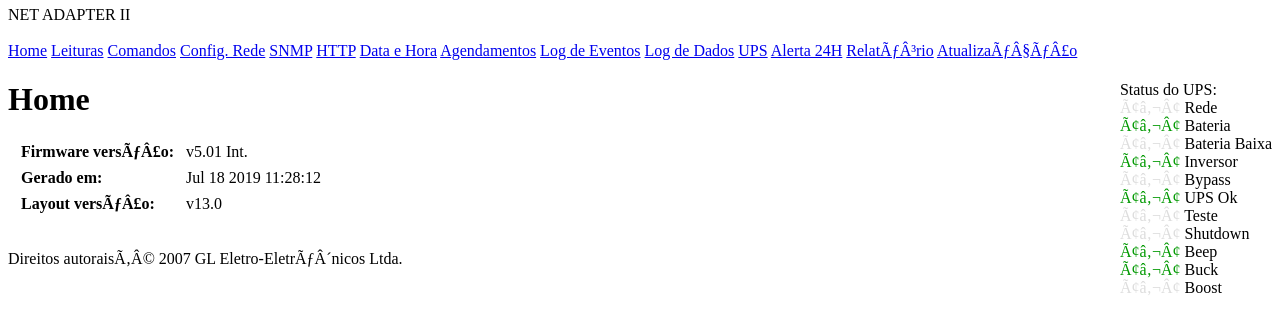
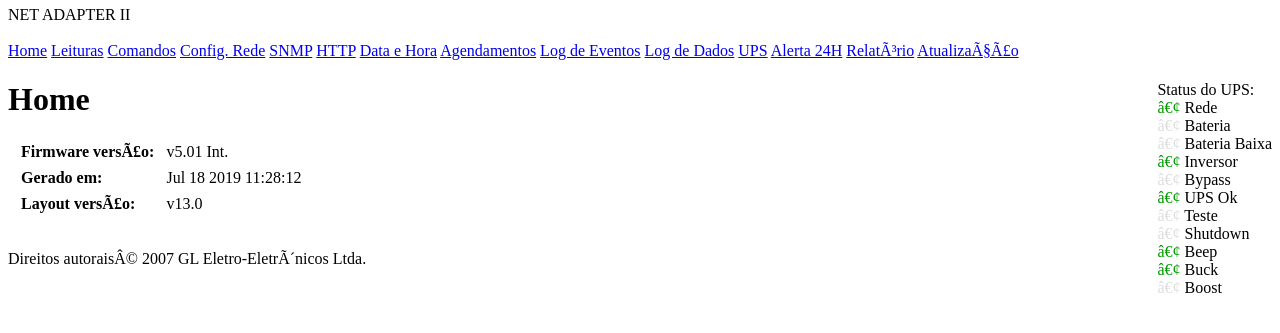
Before and after one commit to chocolover80/sms-nobreak-home-outage-notification, a website: page resources/smsInformationsExample.html in a window 1280 px wide. Shown: the part 27-360 px from the top of the page. Drawn offline with Linux system fonts and the light colour scheme.

Commit message:
chore: Fixing encoding issues on the html mock server file

```diff
--- a/resources/smsInformationsExample.html
+++ b/resources/smsInformationsExample.html
@@ -1,24 +1,17 @@
 <!DOCTYPE html PUBLIC "-//W3C//DTD XHTML 1.0 STRICT//EN" "DTD/xhtml1-strict.dtd">
 <!-- saved from url=(0021)http://192.168.15.10/ -->
-<html>
+<html><head><meta http-equiv="Content-Type" content="text/html; charset=windows-1252">
+<title>Agente HTTP - SMS</title>
 
-<head>
-  <meta http-equiv="Content-Type" content="text/html; charset=windows-1252">
-  <title>Agente HTTP - SMS</title>
 </head>
 
 <body onload="allowAJAX=true;" onunload="allowAJAX=false;">
-  <div id="shadow-one">
-    <div id="shadow-two">
-      <div id="shadow-three">
-        <div id="shadow-four">
+<div id="shadow-one"><div id="shadow-two"><div id="shadow-three"><div id="shadow-four">
 <div id="page">
 
 <div style="padding:0 0 5px 5px"><img src="./Agente HTTP - SMS_files/SMSp.gif"></div>
 
-            <div id="title">
-              <div class="right">NET ADAPTER II</div>&nbsp;
-            </div>
+<div id="title"><div class="right">NET ADAPTER II</div>&nbsp;</div>
 
 <div id="menu">
 <a href="http://192.168.15.10/index.htm" onclick="allowAJAX=false;">Home</a>
@@ -33,40 +26,40 @@
 <a href="http://192.168.15.10/protect/dados.htm" onclick="allowAJAX=false;">Log de Dados</a>
 <a href="http://192.168.15.10/protect/nobreak.htm" onclick="allowAJAX=false;">UPS</a>
 <a href="http://192.168.15.10/protect/alerta24.htm" onclick="allowAJAX=false;">Alerta 24H</a>
-              <a href="http://192.168.15.10/protect/relatorio.htm" onclick="allowAJAX=false;">RelatÃ³rio</a>
-              <a href="http://192.168.15.10/protect/atualiza.htm" onclick="allowAJAX=false;">AtualizaÃ§Ã£o</a>
+<a href="http://192.168.15.10/protect/relatorio.htm" onclick="allowAJAX=false;">Relatório</a>
+<a href="http://192.168.15.10/protect/atualiza.htm" onclick="allowAJAX=false;">Atualização</a>
 </div>
 
 <div id="content">
 
 <div style="float:right">
     <div id="status">
-                  <div id="loading" style="display:none">Erro:<br>ConexÃ£o com a placa agente foi perdida.</div>
+	<div id="loading" style="display:none">Erro:<br>Conexão com a placa agente foi perdida.</div>
 
 	<div id="display" style="display: block;">
-                    <span
-                      style="float:right;font-size:9px;font-weight:normal;padding-top:8px;text-indent:0px;display:none">
-                      <span style="color:#090">â€¢</span> online(hab.)<br>
-                      <span style="color:#ddd">â€¢</span> online(des.)<br>
-                      <span style="color:#900">â€¢</span> off-line<br>
+		<span style="float:right;font-size:9px;font-weight:normal;padding-top:8px;text-indent:0px;display:none">
+		<span style="color:#090">•</span> online(hab.)<br>
+		<span style="color:#ddd">•</span> online(des.)<br>
+		<span style="color:#900">•</span> off-line<br>
 		</span>
 
 		Status do UPS:<br>
 		<span class="infs">
-                      <span id="inf10" style="color: rgb(221, 221, 221);">â€¢</span> Rede<br>
-                      <span id="inf9" style="color: rgb(0, 153, 0);">â€¢</span> Bateria<br>
-                      <span id="inf8" style="color: rgb(221, 221, 221);">â€¢</span> Bateria Baixa<br>
-                      <span id="inf7" style="color: rgb(0, 153, 0);">â€¢</span> Inversor<br>
-                      <span id="inf6" style="color: rgb(221, 221, 221);">â€¢</span> Bypass<br>
-                      <span id="inf3" style="color: rgb(0, 153, 0);">â€¢</span> UPS Ok<br>
-                      <span id="inf2" style="color: rgb(221, 221, 221);">â€¢</span> Teste<br>
-                      <span id="inf1" style="color: rgb(221, 221, 221);">â€¢</span> Shutdown<br>
-                      <span id="inf0" style="color: rgb(0, 153, 0);">â€¢</span> Beep</span>
+		<span id="inf10" style="color: rgb(0, 153, 0);">•</span> Rede<br>
+		<span id="inf9" style="color: rgb(221, 221, 221);">•</span> Bateria<br>
+		<span id="inf8" style="color: rgb(221, 221, 221);">•</span> Bateria Baixa<br>
+		<span id="inf7" style="color: rgb(0, 153, 0);">•</span> Inversor<br>
+		<span id="inf6" style="color: rgb(221, 221, 221);">•</span> Bypass<br>
+		<span id="inf3" style="color: rgb(0, 153, 0);">•</span> UPS Ok<br>
+		<span id="inf2" style="color: rgb(221, 221, 221);">•</span> Teste<br>
+		<span id="inf1" style="color: rgb(221, 221, 221);">•</span> Shutdown<br>
+		<span id="inf0" style="color: rgb(0, 153, 0);">•</span> Beep
+		</span>
 
 		<div id="extra">
 			<span class="infs">
-                        <span id="inf5" style="color: rgb(0, 153, 0);">â€¢</span> Buck<br>
-                        <span id="inf4" style="color: rgb(221, 221, 221);">â€¢</span> Boost<br>
+			<span id="inf5" style="color: rgb(0, 153, 0);">•</span> Buck<br>
+			<span id="inf4" style="color: rgb(221, 221, 221);">•</span> Boost<br>
 			</span>
 		</div>
 
@@ -86,33 +79,13 @@
 
 <h1>Home</h1>
 
-              <p></p>
-              <table style="padding-left: 10px;">
-                <tbody>
-                  <tr>
-                    <td><b>Firmware versÃ£o:</b></td>
-                    <td>&nbsp;</td>
-                    <td>v5.01 Int.</td>
-                  </tr>
-                  <tr>
-                    <td> </td>
-                  </tr>
-                  <tr>
-                    <td><b>Gerado em:</b></td>
-                    <td>&nbsp;</td>
-                    <td>Jul 18 2019 11:28:12</td>
-                  </tr>
-                  <tr>
-                    <td> </td>
-                  </tr>
-                  <tr>
-                    <td><b>Layout versÃ£o:</b></td>
-                    <td>&nbsp;</td>
-                    <td>v13.0</td>
-                  </tr>
-                </tbody>
-              </table>
-              <p></p>
+<p></p><table style="padding-left: 10px;">
+<tbody><tr><td><b>Firmware versão:</b></td><td>&nbsp;</td><td>v5.01 Int.</td></tr>
+<tr><td> </td> </tr>
+<tr><td><b>Gerado em:</b></td><td>&nbsp;</td><td>Jul 18 2019 11:28:12</td></tr>
+<tr><td> </td> </tr>
+<tr><td><b>Layout versão:</b></td><td>&nbsp;</td><td>v13.0</td></tr>
+</tbody></table><p></p>
 
 </div>
 <div id="tronics" style="display:inline"></div>
@@ -120,17 +93,11 @@
 
 
 <div class="spacer">&nbsp;</div>
-            <div id="footer">Direitos autoraisÂ© 2007 GL Eletro-EletrÃ´nicos Ltda.</div>
+<div id="footer">Direitos autorais© 2007 GL Eletro-Eletrônicos Ltda.</div>
 
-          </div>
-        </div>
-      </div>
-    </div>
-  </div>
+</div></div></div></div></div>
 
 
 
 
-</body>
-
-</html>
+</body></html>
```
Lines whose indentation alone changed are shown as unchanged.
